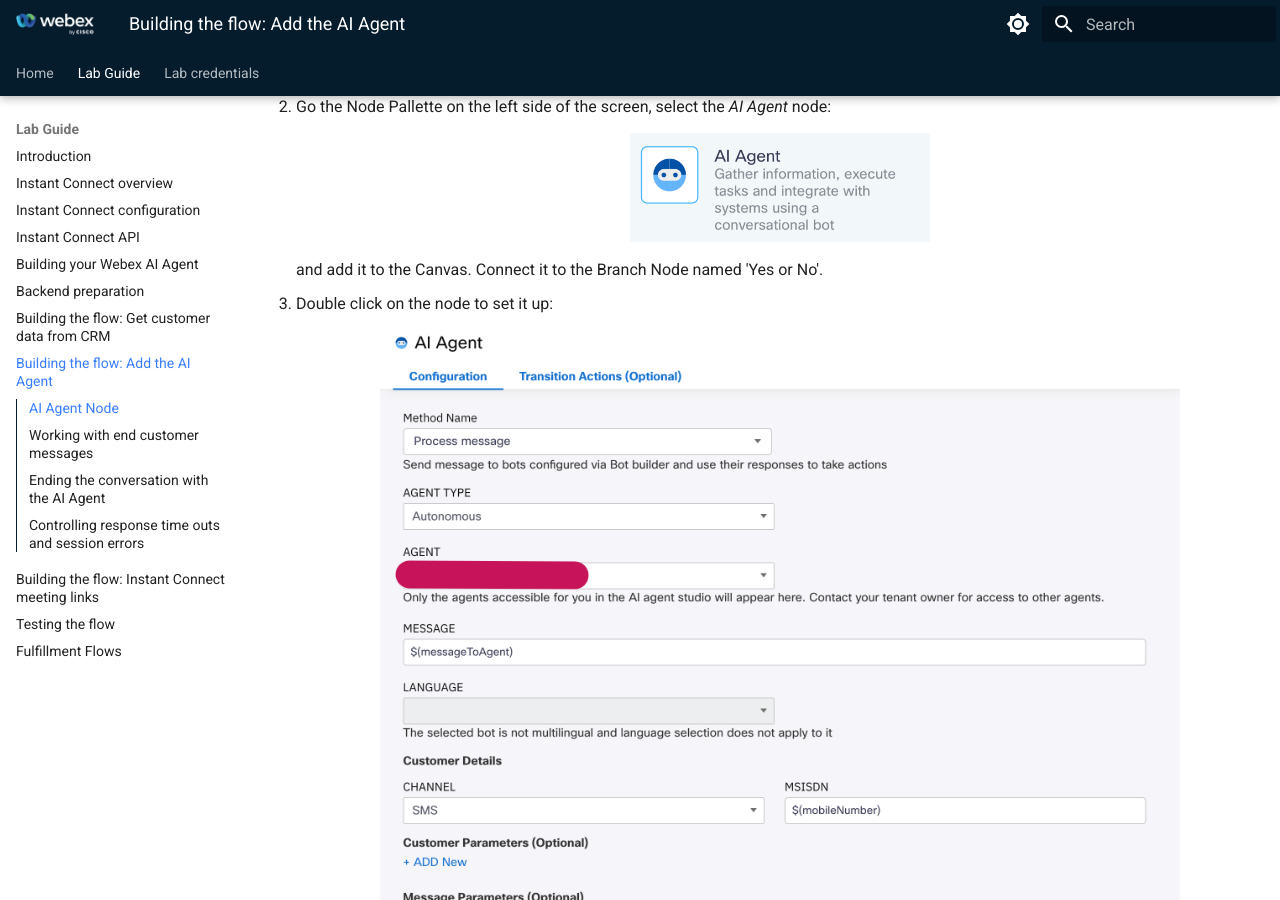
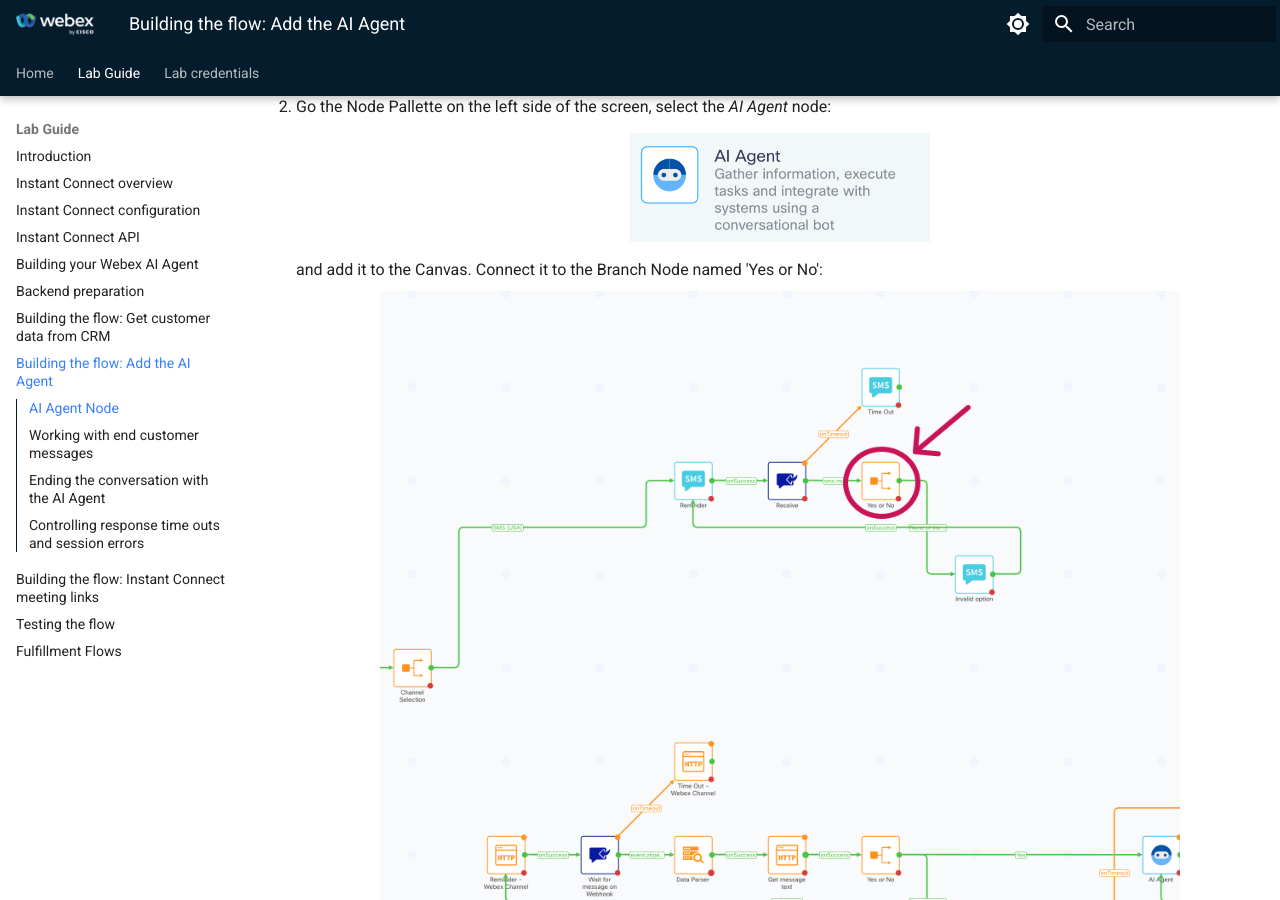
Before and after one commit to WebexCC-SA/LAB-2857, an MkDocs documentation site: the page built from docs/07-connectflow-02-ai-agent.md, in a window 1280 px wide and 900 px high, scrolled down 667 px. Built offline with MkDocs 1.6.1 and Material for MkDocs 9.7.7, drawn with Linux system fonts in a browser that asks for light colours.

Commit message:
making the addig of the agent more clear

```diff
--- a/docs/07-connectflow-02-ai-agent.md
+++ b/docs/07-connectflow-02-ai-agent.md
@@ -12,9 +12,11 @@
 
 2. Go the Node Pallette on the left side of the screen, select the _AI Agent_ node:
 
-     ![AI Agent Node](images/ai-agent-node.png){style="width:300px; display:block; margin:0 auto;"}
+    ![AI Agent Node](images/ai-agent-node.png){style="width:300px; display:block; margin:0 auto;"}
 
-    and add it to the Canvas. Connect it to the Branch Node named 'Yes or No'.
+    and add it to the Canvas. Connect it to the Branch Node named 'Yes or No':
+
+    ![Adding AI Agent](images/ai-agent-add.png){style="width:800px; display:block; margin:0 auto;"}
 
 3. Double click on the node to set it up:
 
```
Also changed, not shown: docs/images/ai-agent-add.png (added).
